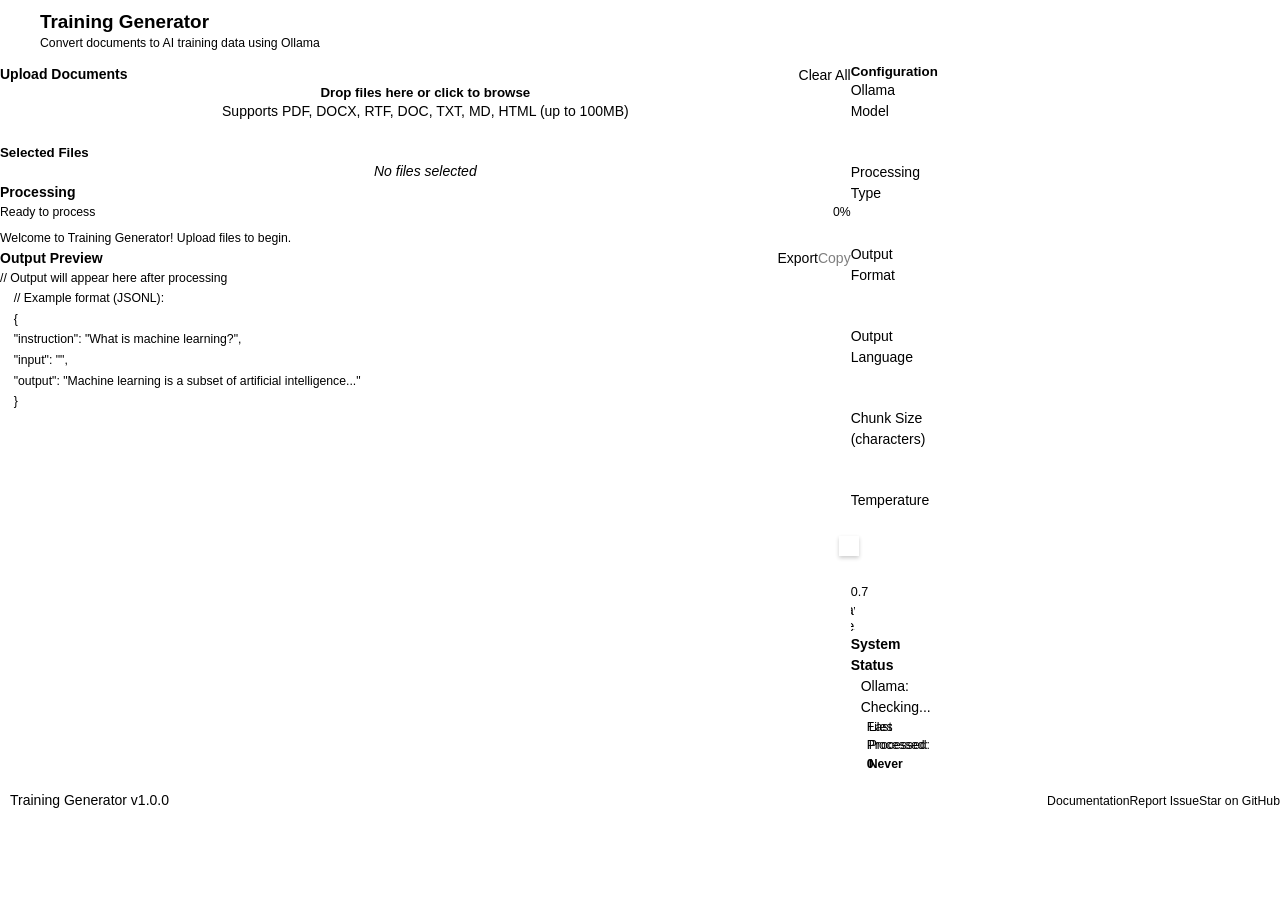
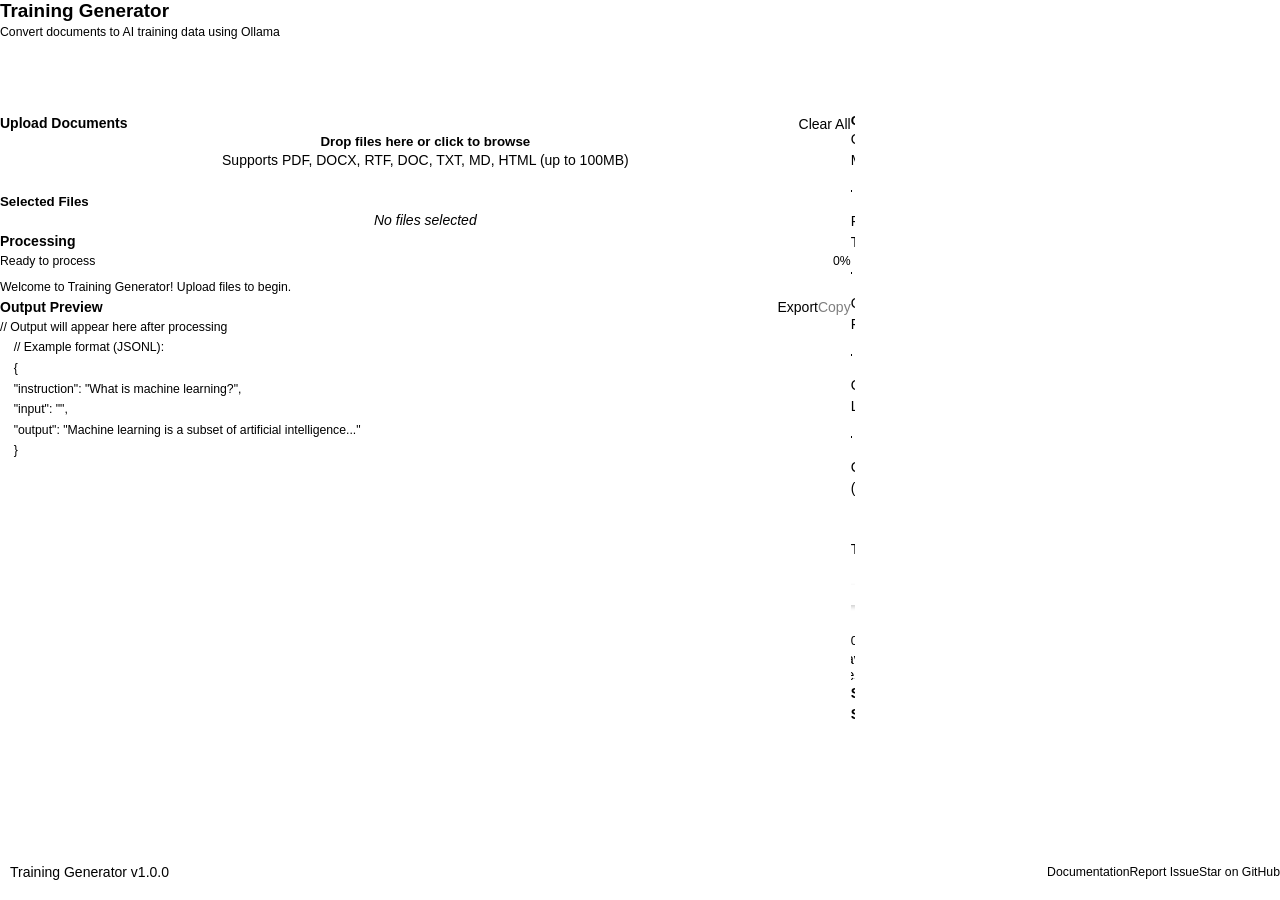

refactor(css): remove dead app-header rules and refine frameless layout

--- a/src/styles/main.css
+++ b/src/styles/main.css
@@ -14,7 +14,7 @@ html[data-platform="macos"]{
 html[data-platform="linux"]{
     --platform:linux;
 }
-html[data-platform="windows"] .card,html[data-platform="windows"] .config-panel,html[data-platform="windows"] .app-header,html[data-platform="windows"] .app-footer{
+html[data-platform="windows"] .card,html[data-platform="windows"] .config-panel,html[data-platform="windows"] .app-footer{
     background:var(--surface-color);
     border:1px solid var(--border-color);
     box-shadow:var(--shadow-1);
@@ -58,7 +58,7 @@ html[data-platform="windows"] .form-control:focus{
     border-color:var(--primary-color);
     box-shadow:0 0 0 2px rgba(0,120,212,.25);
 }
-html[data-platform="windows"] .card,html[data-platform="windows"] .app-header,html[data-platform="windows"] .app-footer,html[data-platform="windows"] .config-panel{
+html[data-platform="windows"] .card,html[data-platform="windows"] .app-footer,html[data-platform="windows"] .config-panel{
     border-radius:var(--radius-medium);
     box-shadow:var(--shadow-1);
 }
@@ -268,67 +268,21 @@ h3{
     max-width:1600px;
     margin:0 auto;
     padding:var(--spacing-xl);
+    display:flex;
+    flex-direction:column;
+    height:100vh;
+    overflow:hidden;
 }
 html[data-platform="windows"] .app-container{
-    padding-top:calc(var(--spacing-xl) + 8px);
-}
-.app-header{
-    display:flex;
-    justify-content:space-between;
-    align-items:center;
-    gap:var(--spacing-md);
-    margin-bottom:var(--spacing-xl);
-    padding:var(--spacing-md) var(--spacing-lg);
-    background:var(--surface-color);
-    border-bottom:1px solid var(--border-color);
-    box-shadow:none;
-    min-height:64px;
-}
-.header-content{
-    display:flex;
-    align-items:center;
-    gap:var(--spacing-md);
-    min-width:0;
-    flex:1;
-}
-.header-icon{
-    font-size:1.75rem;
-    color:var(--primary-color);
-    flex-shrink:0;
-    width:40px;
-    height:40px;
-    display:flex;
-    align-items:center;
-    justify-content:center;
-    background:var(--surface-variant);
-    border-radius:var(--radius-medium);
-}
-.header-text{
-    min-width:0;
-    flex:1;
-}
-.header-text h1{
-    margin-bottom:var(--spacing-xs);
-    white-space:nowrap;
-    overflow:hidden;
-    text-overflow:ellipsis;
-}
-.header-text .subtitle{
-    margin-bottom:0;
-    white-space:nowrap;
-    overflow:hidden;
-    text-overflow:ellipsis;
-}
-.header-actions{
-    display:flex;
-    gap:var(--spacing-sm);
-    flex-shrink:0;
+    padding-top:var(--spacing-md);
 }
 .content-grid{
     display:grid;
     grid-template-columns:1fr;
     gap:var(--spacing-xl);
     margin-bottom:var(--spacing-xl);
+    flex:1;
+    overflow:hidden;
 }
 @media (min-width:1024px){
     .content-grid{
@@ -339,6 +293,8 @@ html[data-platform="windows"] .app-container{
     display:flex;
     flex-direction:column;
     gap:var(--spacing-xl);
+    overflow-y:auto;
+    height:100%;
 }
 .card{
     background:var(--surface-color);
@@ -843,6 +799,7 @@ html[data-platform="windows"] .app-container{
     border-top:1px solid var(--border-color);
     margin-top:var(--spacing-xl);
     min-height:56px;
+    flex-shrink:0;
 }
 .footer-status{
     display:flex;
@@ -1168,19 +1125,6 @@ html[data-platform="windows"] .app-container{
     .app-container{
         padding:var(--spacing-md);
     }
-    .app-header{
-        flex-direction:column;
-        gap:var(--spacing-md);
-        text-align:center;
-        min-height:auto;
-    }
-    .header-content{
-        justify-content:center;
-    }
-    .header-text h1,
-    .header-text .subtitle{
-        white-space:normal;
-    }
     .app-footer{
         flex-direction:column;
         gap:var(--spacing-md);
@@ -1424,7 +1368,7 @@ html[data-platform="windows"] .app-container{
         --border-color:#000000;
         --border-hover:#000000;
     }
-    .card,.config-panel,.app-header,.app-footer{
+    .card,.config-panel,.app-footer{
         border:2px solid var(--border-color);
         box-shadow:none;
         background:var(--surface-color);
@@ -1448,7 +1392,7 @@ html[data-platform="windows"] .app-container{
     }
 }
 @media (forced-colors: active){
-    .card,.config-panel,.app-header,.app-footer{
+    .card,.config-panel,.app-footer{
         border:1px solid ButtonText;
         background:Canvas;
         color:CanvasText;
@@ -1566,6 +1510,8 @@ html[data-platform="windows"] .app-container{
     height:16px;
     color:var(--primary-color);
     flex-shrink:0;
+    display:flex;
+    align-items:center;
 }
 .title-bar-icon svg{
     width:100%;
